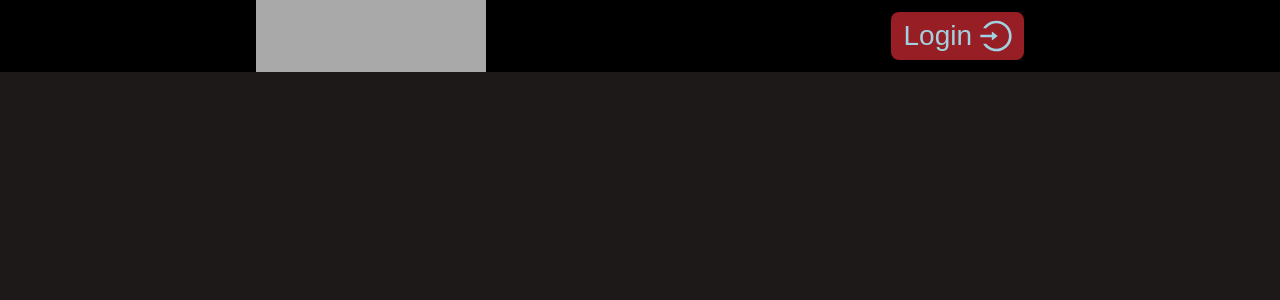
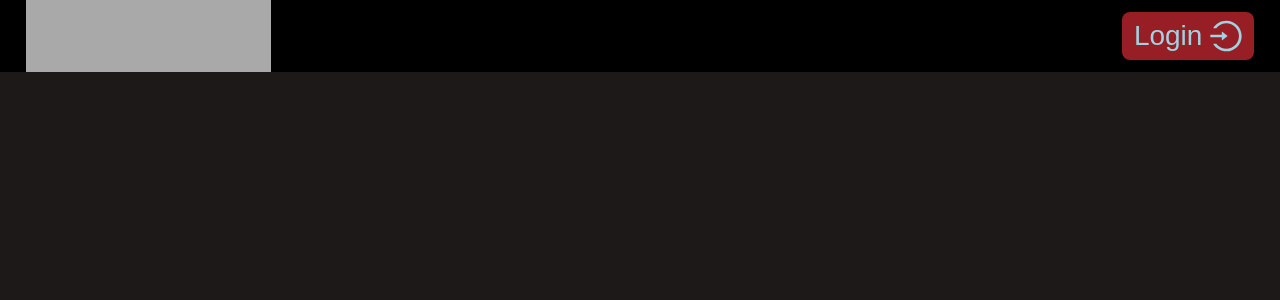
Before and after one commit to esmodea/IAG-Project, a React (Create React App) app in the folder iag-fe/: page /home in a window 1280 px wide. Shown: the top 300 px of the page. Built offline with nearby package versions, Linux system fonts and the light colour scheme.

Commit message:
Minor stylistic changes to the Header

```diff
--- a/iag-fe/src/application/web/components/common/commonWeb.css
+++ b/iag-fe/src/application/web/components/common/commonWeb.css
@@ -1,16 +1,16 @@
 .header{
     display: flex;
     flex-direction: row;
-    width: 60%;
+    width: 96%;
     height: 4.5rem;
     background-color: black;
-    padding-left: 20%;
-    padding-right: 20%;
+    padding-left: 2%;
+    padding-right: 2%;
     justify-content: space-between;
 }
 
 .icon{
-    width: 30%;
+    min-width: 20%;
     background-color: darkgray;
 }
 
```
